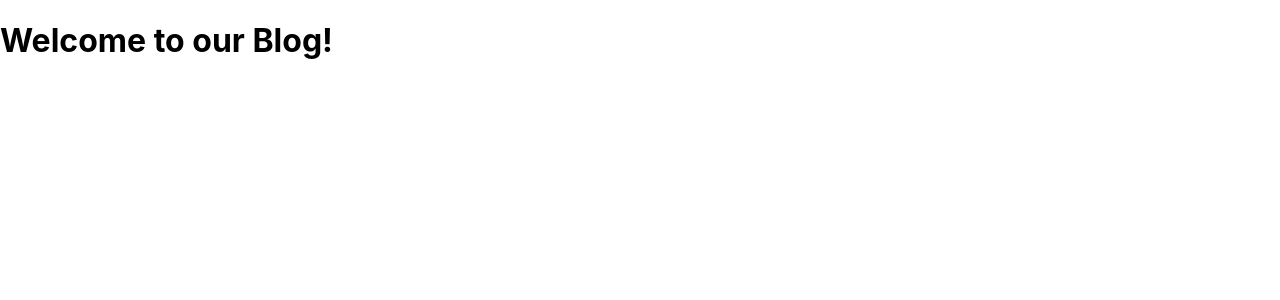
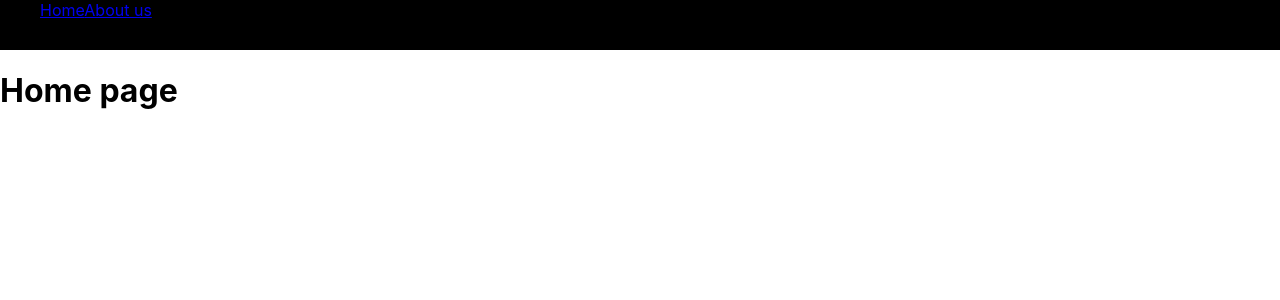
Before and after one commit to yoelolivares/react-blog, a React (Create React App) app in the folder react-blog-app/: page / in a window 1280 px wide. Shown: the top 300 px of the page. Built offline with nearby package versions, Linux system fonts and the light colour scheme.

Commit message:
added home and about us page and added sass

```diff
--- a/react-blog-app/package.json
+++ b/react-blog-app/package.json
@@ -6,8 +6,10 @@
     "@testing-library/jest-dom": "^5.16.1",
     "@testing-library/react": "^12.1.2",
     "@testing-library/user-event": "^13.5.0",
+    "node-sass": "^7.0.1",
     "react": "^17.0.2",
     "react-dom": "^17.0.2",
+    "react-router-dom": "^6.2.1",
     "react-scripts": "5.0.0",
     "web-vitals": "^2.1.4"
   },
--- a/react-blog-app/src/App.js
+++ b/react-blog-app/src/App.js
@@ -1,9 +1,15 @@
-
+import { Routes, Route } from 'react-router-dom';
+import AboutUs from './pages/Aboutus';
+import Homepage from './pages/HomePage';
 
 function App() {
   return (
     <div className="App">
-      <h1>Welcome to our Blog!</h1>
+      <Routes>
+        <Route path='/' element={<Homepage />} exact/>
+        <Route path='/about-us' element={<AboutUs />} />
+      </Routes>
+
     </div>
   );
 }
--- /dev/null
+++ b/react-blog-app/src/components/ui/MainNavigation.js
@@ -0,0 +1,17 @@
+import { Link } from 'react-router-dom';
+import classes from './MainNavigation.module.scss';
+
+function MainNavigation() {
+    return (
+        <div className={classes.mainNav}>
+            <nav>
+                <ul>
+                    <Link to='/'>Home</Link>
+                    <Link to='/about-us'>About us</Link>
+                </ul>
+            </nav>
+        </div>
+    )
+}
+
+export default MainNavigation;
--- /dev/null
+++ b/react-blog-app/src/components/ui/MainNavigation.module.scss
@@ -0,0 +1,11 @@
+$bg-color: #000;
+$font-color: #777;
+
+.mainNav {
+    width: 100%;
+    height: 50px;
+    background-color: $bg-color;
+    ul {
+        margin: 0;
+    }
+}
--- a/react-blog-app/src/index.js
+++ b/react-blog-app/src/index.js
@@ -1,11 +1,12 @@
 import React from 'react';
 import ReactDOM from 'react-dom';
-import './index.css';
+import './index.scss';
 import App from './App';
+import { BrowserRouter } from 'react-router-dom';
 
 ReactDOM.render(
-  <React.StrictMode>
-    <App />
-  </React.StrictMode>,
+    <BrowserRouter>
+      <App />
+    </BrowserRouter>,
   document.getElementById('root')
 );
--- /dev/null
+++ b/react-blog-app/src/pages/Aboutus.js
@@ -0,0 +1,12 @@
+import MainNavigation from "../components/ui/MainNavigation";
+
+function AboutUs() {
+    return (
+        <div>
+            <MainNavigation />
+            <h1>About us page</h1>
+        </div>
+    )
+}
+
+export default AboutUs;
--- /dev/null
+++ b/react-blog-app/src/pages/HomePage.js
@@ -0,0 +1,11 @@
+import MainNavigation from "../components/ui/MainNavigation";
+
+function Homepage() {
+    return (
+        <div>
+            <MainNavigation />
+            <h1>Home page</h1>
+        </div>
+    )
+}
+export default Homepage;
```
Also changed, not shown: react-blog-app/src/index.scss (renamed from react-blog-app/src/index.css), 1 other file (tests, documents, lock files or other folders).
